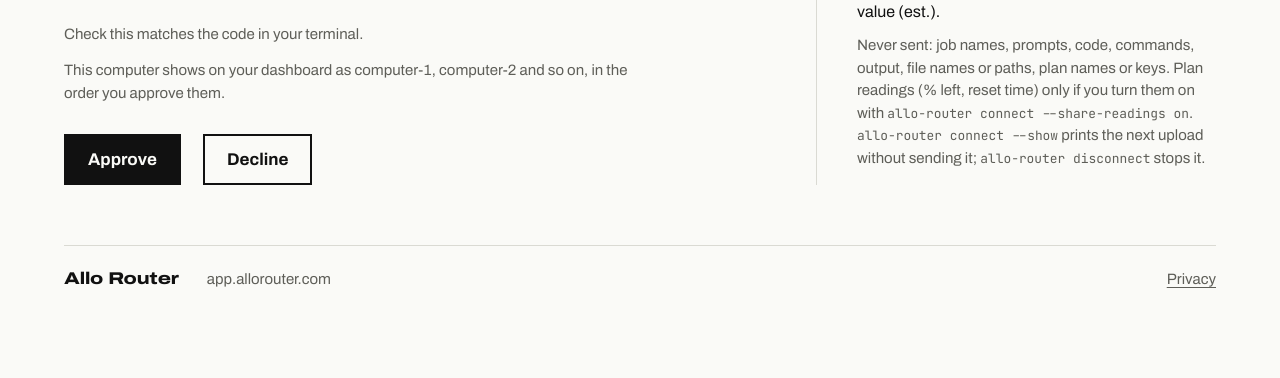
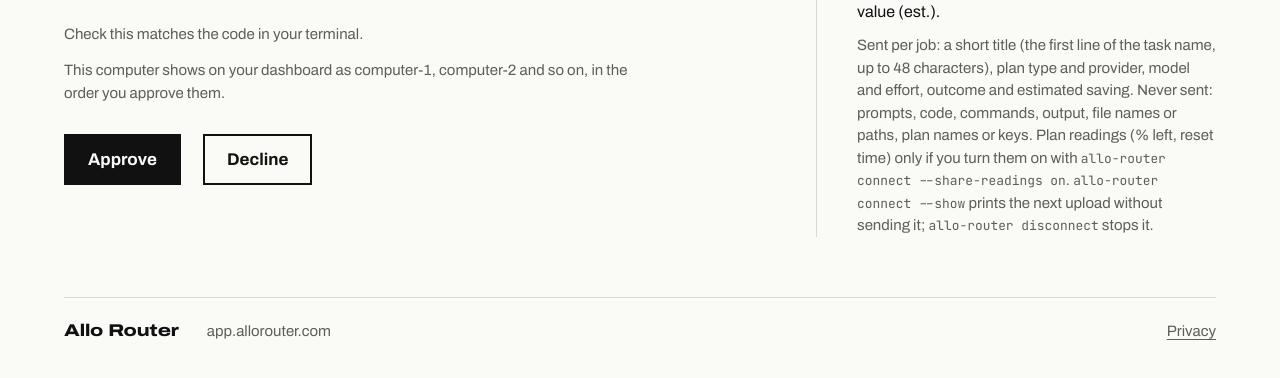
Before and after one commit to eudotong1/allo, a plain HTML site: page hosted/web/connect.html in a window 1280 px wide. Shown: the part 284-662 px from the top of the page. Drawn offline with Linux system fonts and the light colour scheme; no server answers.

Commit message:
Hosted sign-in/connect: say uploads include a short job title

```diff
--- a/hosted/web/connect.html
+++ b/hosted/web/connect.html
@@ -30,7 +30,7 @@
     <aside class="side">
       <p><b>What approving does.</b> This computer gets an upload token. It can add job rows to your dashboard and nothing else: it can't read anything.</p>
       <p>Each upload holds, per job: a hashed id, the minute it started, the plan as pool-1, pool-2, its type and provider, whether it ran, why it missed, and the API value (est.).</p>
-      <p class="m">Never sent: job names, prompts, code, commands, output, file names or paths, plan names or keys. Plan readings (% left, reset time) only if you turn them on with <code>allo-router connect --share-readings on</code>. <code>allo-router connect --show</code> prints the next upload without sending it; <code>allo-router disconnect</code> stops it.</p>
+      <p class="m">Sent per job: a short title (the first line of the task name, up to 48 characters), plan type and provider, model and effort, outcome and estimated saving. Never sent: prompts, code, commands, output, file names or paths, plan names or keys. Plan readings (% left, reset time) only if you turn them on with <code>allo-router connect --share-readings on</code>. <code>allo-router connect --show</code> prints the next upload without sending it; <code>allo-router disconnect</code> stops it.</p>
     </aside>
   </main>
   <footer><span class="mark">Allo Router</span><span>app.allorouter.com</span><a href="/privacy">Privacy</a></footer>
```
Also changed, not shown: hosted/web/signin.html (+1 -1 lines).
